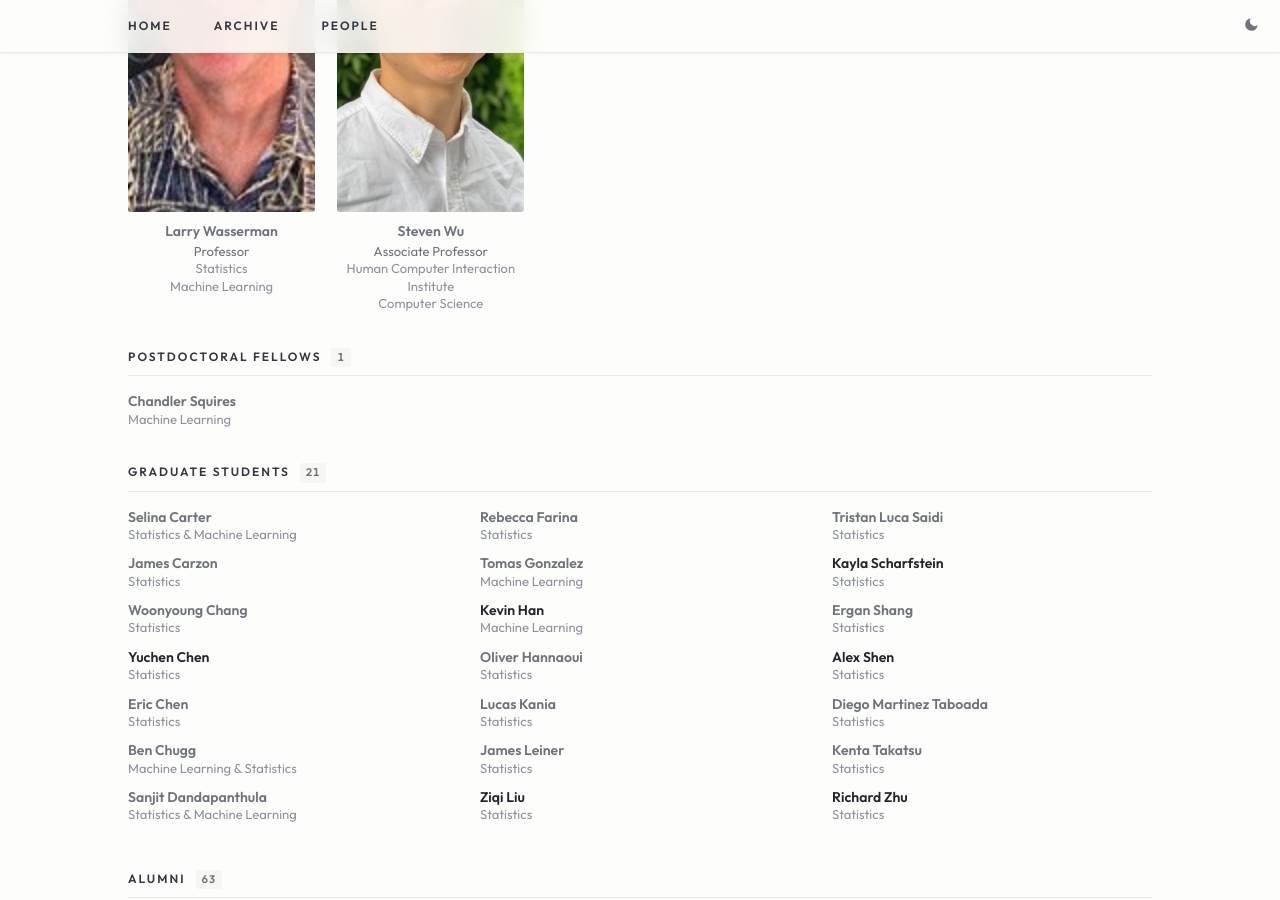
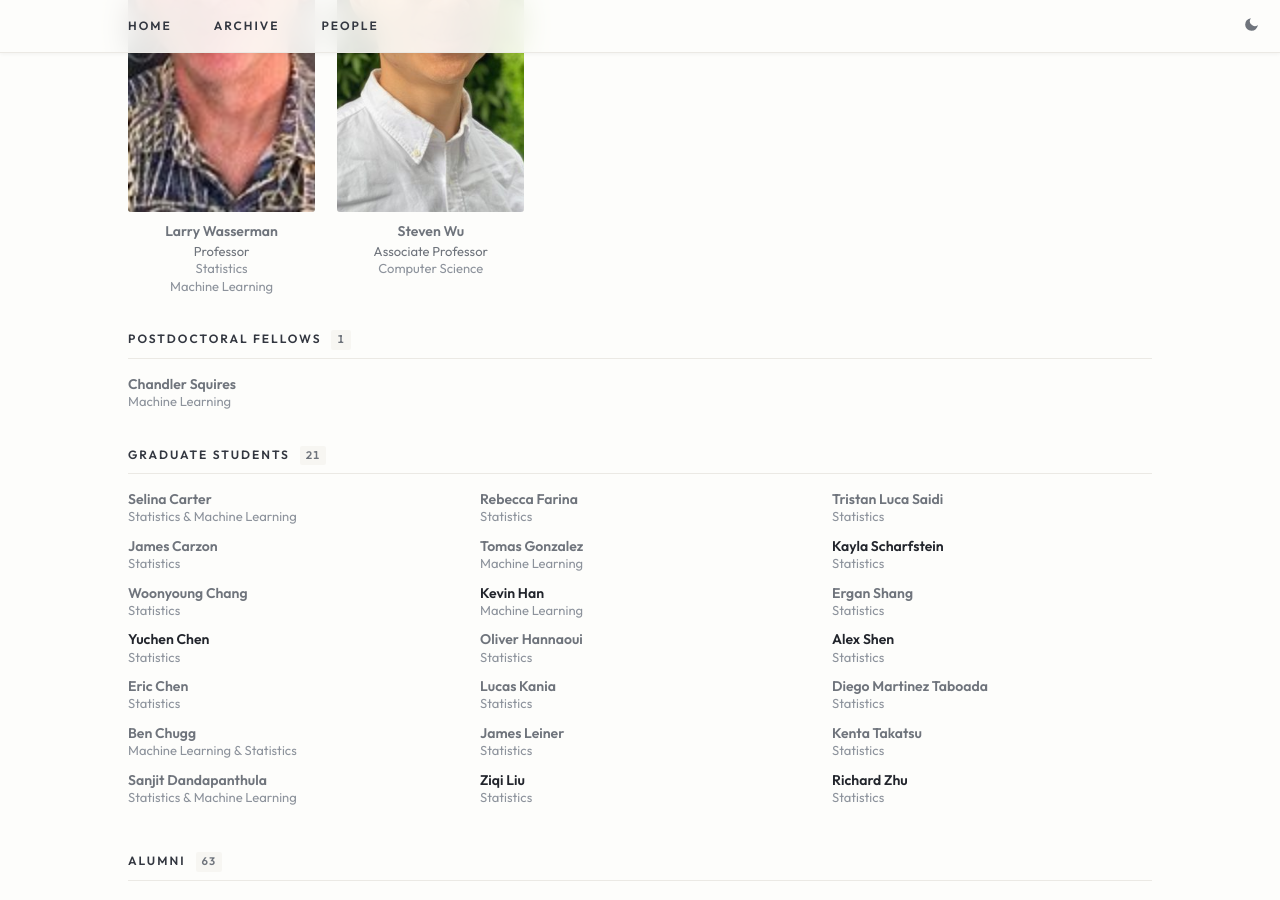
Before and after one commit to StatML-Reading-Group/StatML-Reading-Group.github.io, a Jekyll site: the page built from people.html, in a window 1280 px wide and 900 px high, scrolled down 1686 px. Built offline with Jekyll 4.4.1, drawn with Linux system fonts in a browser that asks for light colours.

Commit message:
Steven Wu: Computer Science only

```diff
--- a/_data/people.yaml
+++ b/_data/people.yaml
@@ -85,8 +85,7 @@ steven_wu:
   name: Steven Wu
   roster: faculty
   position: Associate Professor
-  affiliation: Human Computer Interaction Institute
-  affiliation2: Computer Science
+  affiliation: Computer Science
   url: https://zstevenwu.com/
   img: /assets/people/stevenwu.jpg
 weijing_tang:
--- a/scripts/migrate/people_overrides.yaml
+++ b/scripts/migrate/people_overrides.yaml
@@ -31,6 +31,8 @@ steven_wu:
   # stale. His CV (updated 2026-06-05) records the promotion as effective
   # July 2025. The personal source wins here.
   position: Associate Professor
+  affiliation: Computer Science
+  affiliation2: null
 dejan_slepcev:
   url: https://www.math.cmu.edu/~slepcev/
 larry_wasserman:
```
